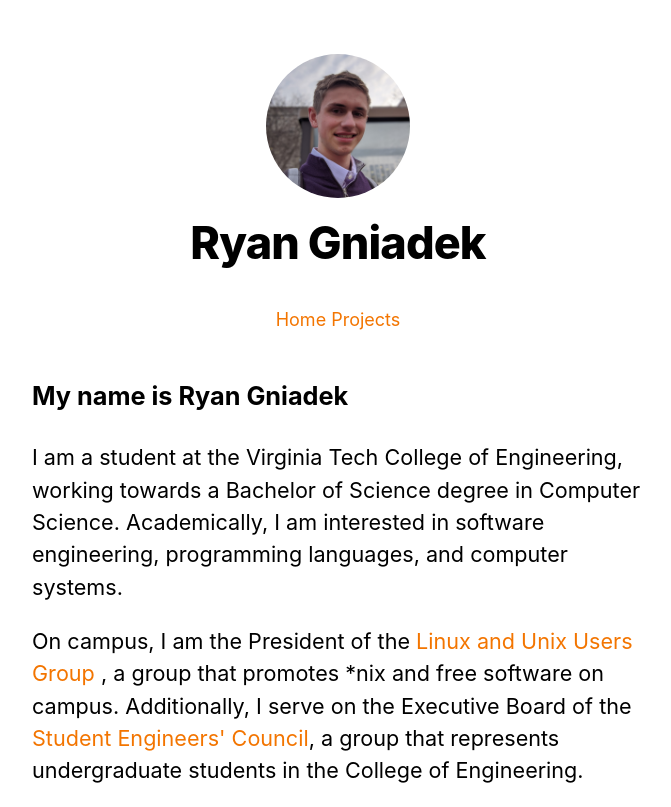
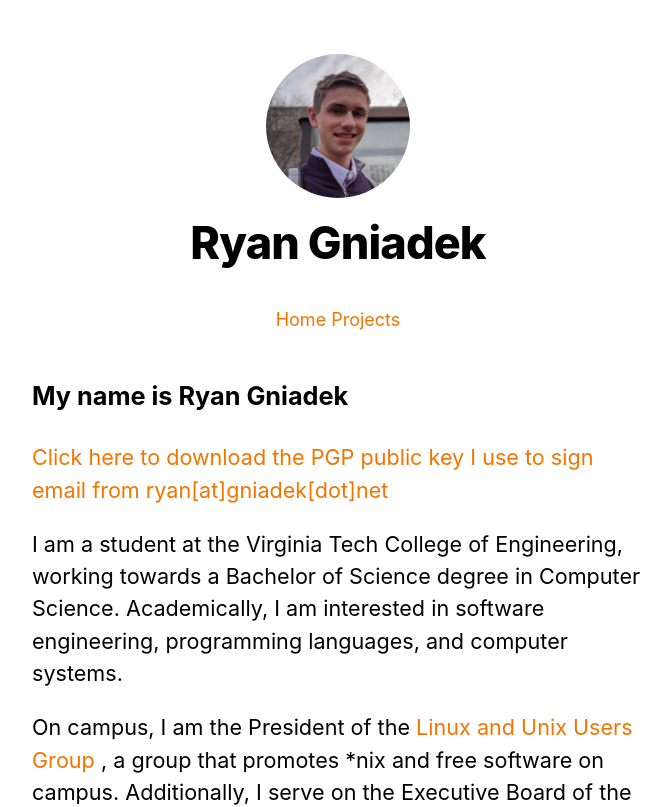
Before and after one commit to ryangniadek/next-js-website, a Next.js app: page / in a window 1280 px wide. Shown: the top 807 px of the page, without its empty margins (302-973 px from the left). Built offline with nearby package versions, Linux system fonts and the light colour scheme.

Commit message:
Added link to public key

```diff
--- a/pages/index.js
+++ b/pages/index.js
@@ -13,6 +13,9 @@ export default function Home({ allPostsData }) {
       </Head>
       <section className={utilStyles.headingMd}>
         <h3>My name is Ryan Gniadek</h3>
+        <p>
+          <Link href={`/files/publickey.ryan@gniadek.net.asc`}><a>Click here to download the PGP public key I use to sign email from ryan[at]gniadek[dot]net</a></Link>
+        </p>
         <p>
           I am a student at the Virginia Tech College of Engineering, working
           towards a Bachelor of Science degree in Computer Science.
```
